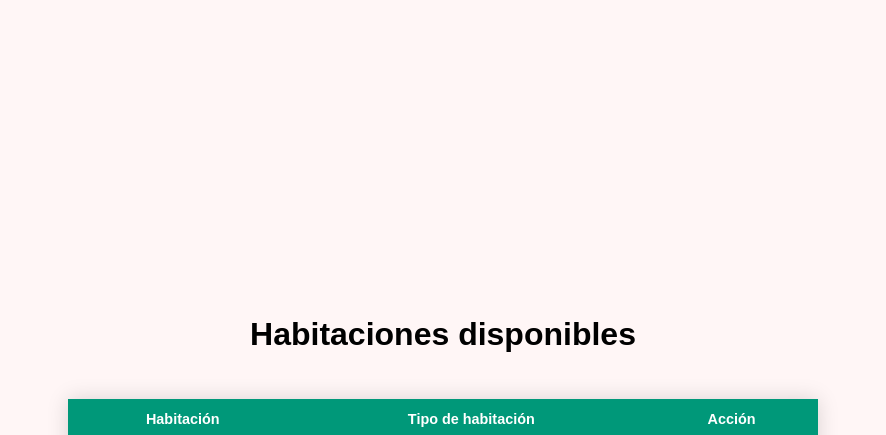
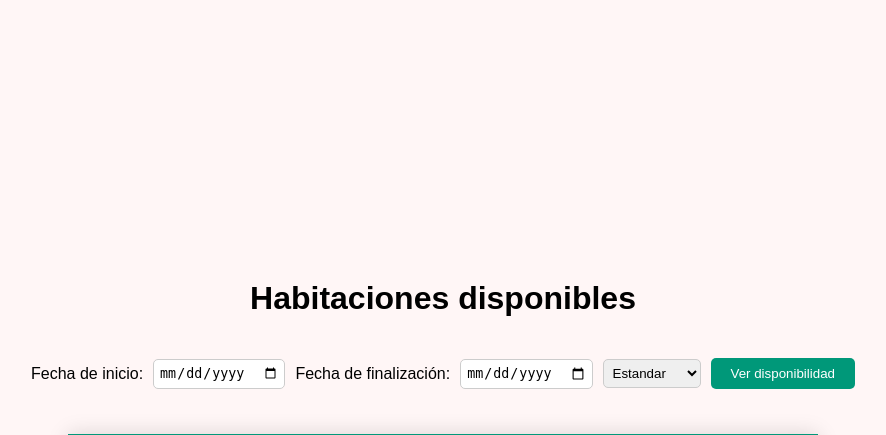
Before and after one commit to arnaums02/Joint-Project---Grup-B, a Django app: template JointProject/templates/availableRoomBookings.html in a window 1280 px wide. Shown: the top 435 px of the page, without its empty margins (197-1083 px from the left). Run offline with Django 5.2, Linux system fonts and the light colour scheme; the template is opened without the code that fills it, so the values that code supplies are empty.

Commit message:
RoomSelection added to availableroombookings.html

```diff
--- a/JointProject/templates/availableRoomBookings.html
+++ b/JointProject/templates/availableRoomBookings.html
@@ -10,6 +10,21 @@
 </head>
 <body>
     <h1>Habitaciones disponibles</h1>
+    <div class="buscador-dies">
+        <form method="post" action="{% url 'getAvailableRooms' %}">
+            {% csrf_token %}
+            <label for="startDate">Fecha de inicio:</label>
+            <input type="date" id="startDate" name="startDate">
+            <label for="endDate">Fecha de finalización:</label>
+            <input type="date" id="endDate" name="endDate">
+            <select id="roomType" name="roomType">
+                <option value="standard">Estandar</option>
+                <option value="deluxe">De lujo</option>
+                <option value="low-cost">Economica</option>
+            </select>
+            <button type="submit">Ver disponibilidad</button>
+        </form>
+    </div>
     <table class="styled-table available-table">
             <thead>
                 <tr>
--- a/JointProject/templates/createRoomBooking.html
+++ b/JointProject/templates/createRoomBooking.html
@@ -9,7 +9,7 @@
 
 </head>
 <body>
-    <h1>Crear o eliminar reservas de habitaciones</h1>
+    <h1>Crear reservas de habitaciones</h1>
     <form method="post" class="form-container">
         {% csrf_token %}
         {{ form.as_p }}
--- a/JointProject/templates/getAvailableRooms.html
+++ b/JointProject/templates/getAvailableRooms.html
@@ -7,7 +7,6 @@
     <meta name="viewport" content="width=device-width, initial-scale=1.0">
     <title>Seleccione fecha y tipo de habitación</title>
     <link rel="stylesheet" href="{% static 'css/show_tables.css' %}">
-    <!-- Asegúrate de incluir la ruta correcta al archivo CSS -->
 </head>
 <body>
     <h1>Seleccione fecha y tipo de habitación</h1>
```
